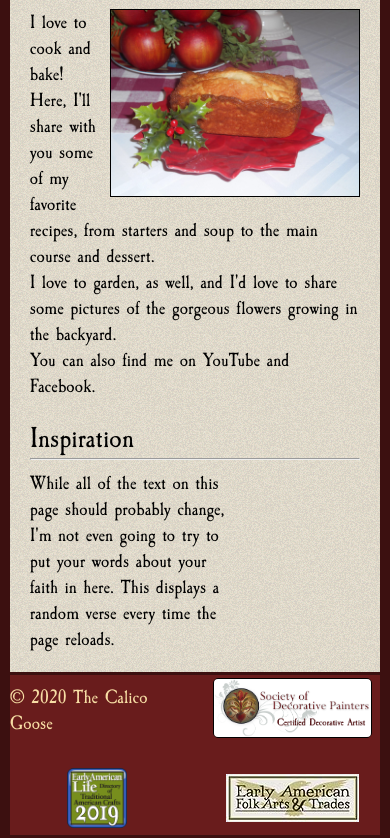
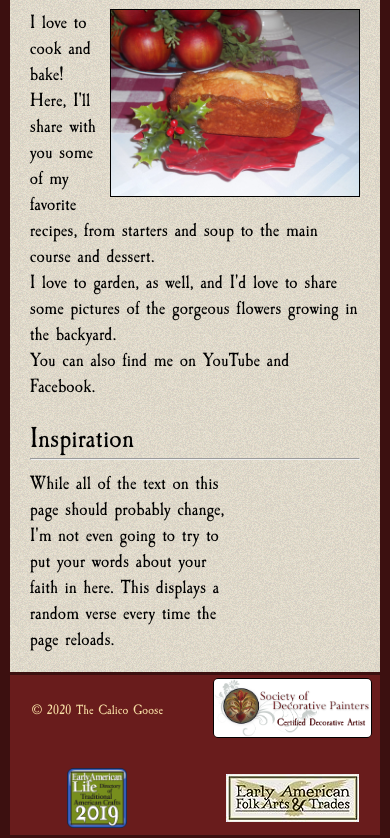
Before and after one commit to berz006/berz006.github.io, a plain HTML site: page index.html in a window 390 px wide. Shown: the part 1579-2417 px from the top of the page. Drawn offline with Linux system fonts and the light colour scheme; a script that the page names is missing.

Commit message:
put footer text inside p in html
added style for footer p

```diff
--- a/index.html
+++ b/index.html
@@ -189,7 +189,7 @@
             </div>
         </div>
         <footer class="main-footer">
-            &copy 2020 The Calico Goose
+            <p>&copy 2020 The Calico Goose</p>
             <a href="https://www.decorativepainters.org" target="_blank"><img class="sdp" src="images/SDP-logob.jpg" alt="SDP Logo"></a>
             <a href="https://www.ealonline.com/" target="_blank"><img src="images/EarlyAmericanLifeDirectoryOfTraditionalAmericanCrafts.gif" alt="EALOnline"></a>
             <a href="https://www.facebook.com/groups/earlyamericanfolkartsandtrades/" target="_blank"><img src="images/EarlyAmericanFolkArtsAndTrades_icon.jpg" alt="Early American Folk Arts And Trades Facebook Page"></a>
--- a/style2.css
+++ b/style2.css
@@ -407,6 +407,11 @@ footer img {
         "a";
     }
 
+    footer p {
+        text-align: center;
+        font-size: 1.4rem;
+    }
+
     footer img {
         max-height: 6rem;
     }
```
